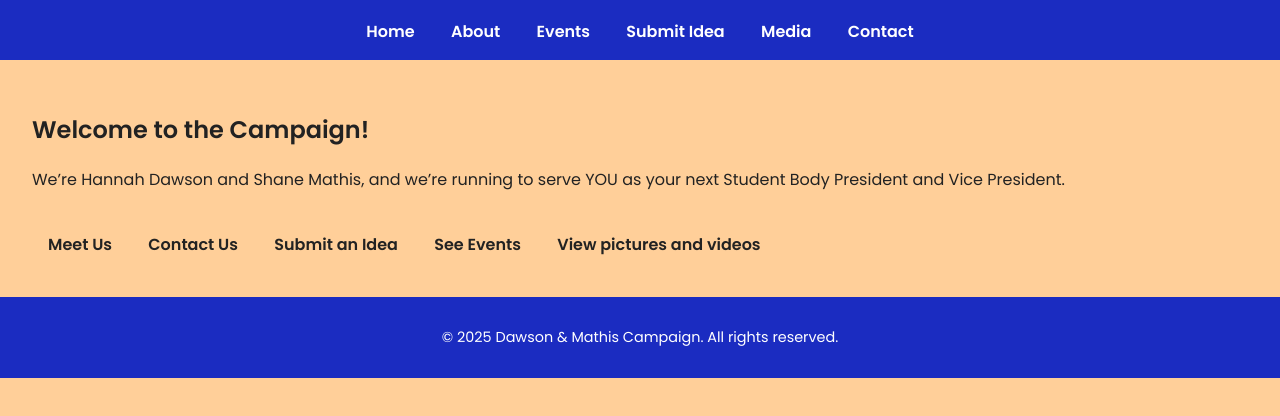
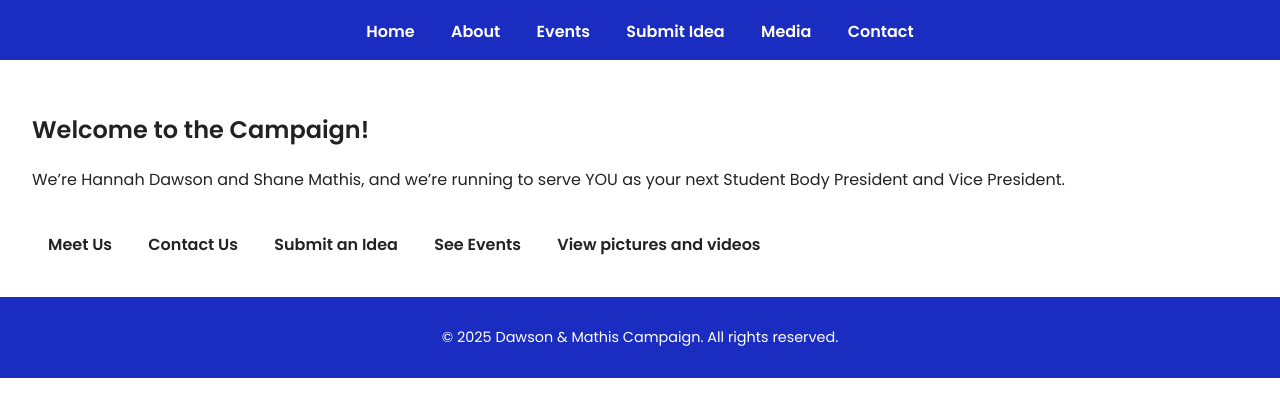
Before and after one commit to Shortballer2/CSU-SGA, a plain HTML site: page index.html in a window 1280 px wide. Shown: the part 88-504 px from the top of the page. Drawn offline with Linux system fonts and the light colour scheme.

Commit message:
Update styles.css

```diff
--- a/css/styles.css
+++ b/css/styles.css
@@ -3,7 +3,8 @@
 :root {
   --primary: #1B2CC1;
   --secondary: #92140C;
-  --neutral: #FFCF99;
+  ---tertiary: #FFCF99;
+  --neutral: #FFFFFF;
   --dark: #222;
   --light: #fff;
 }
```
